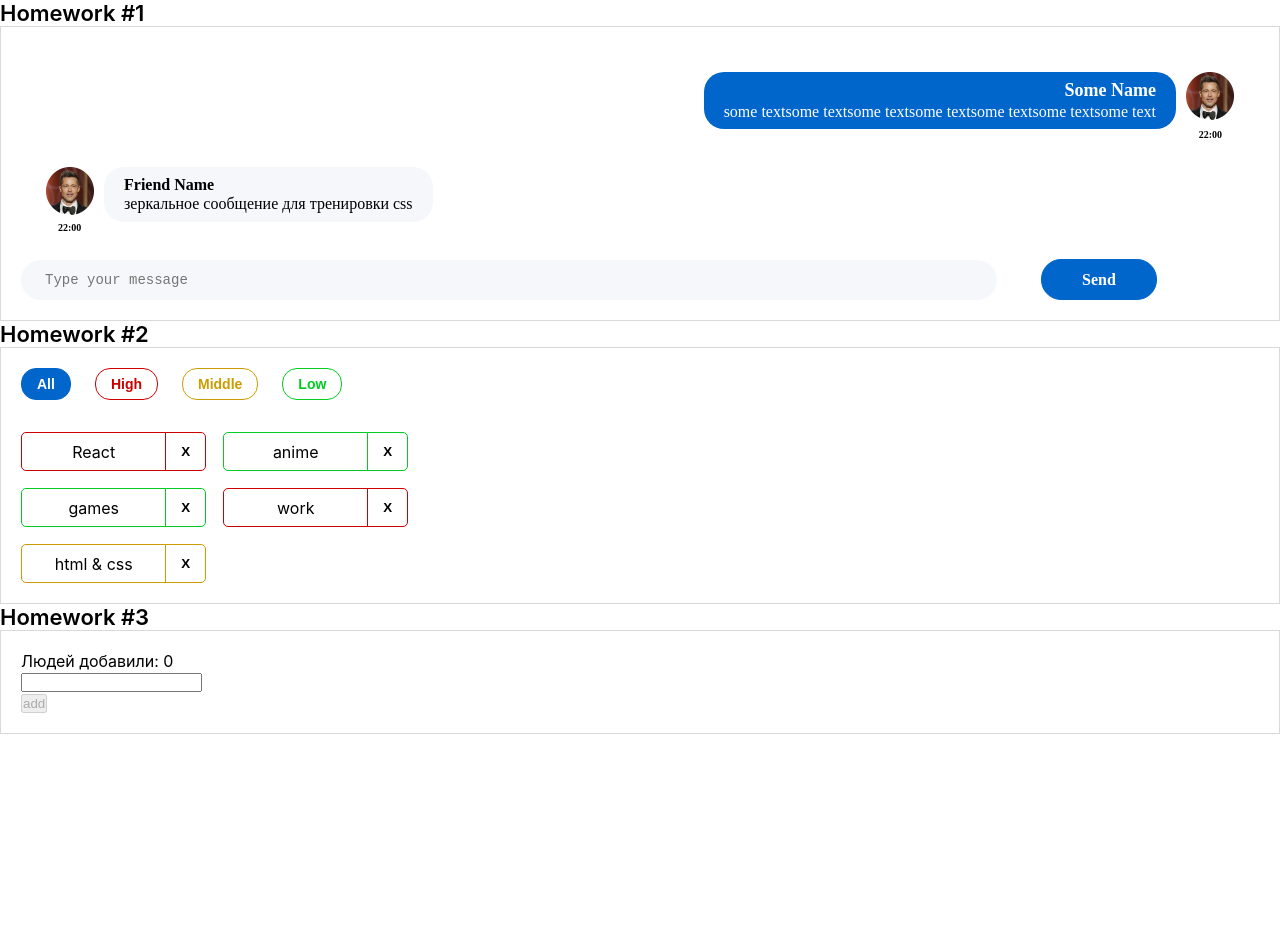
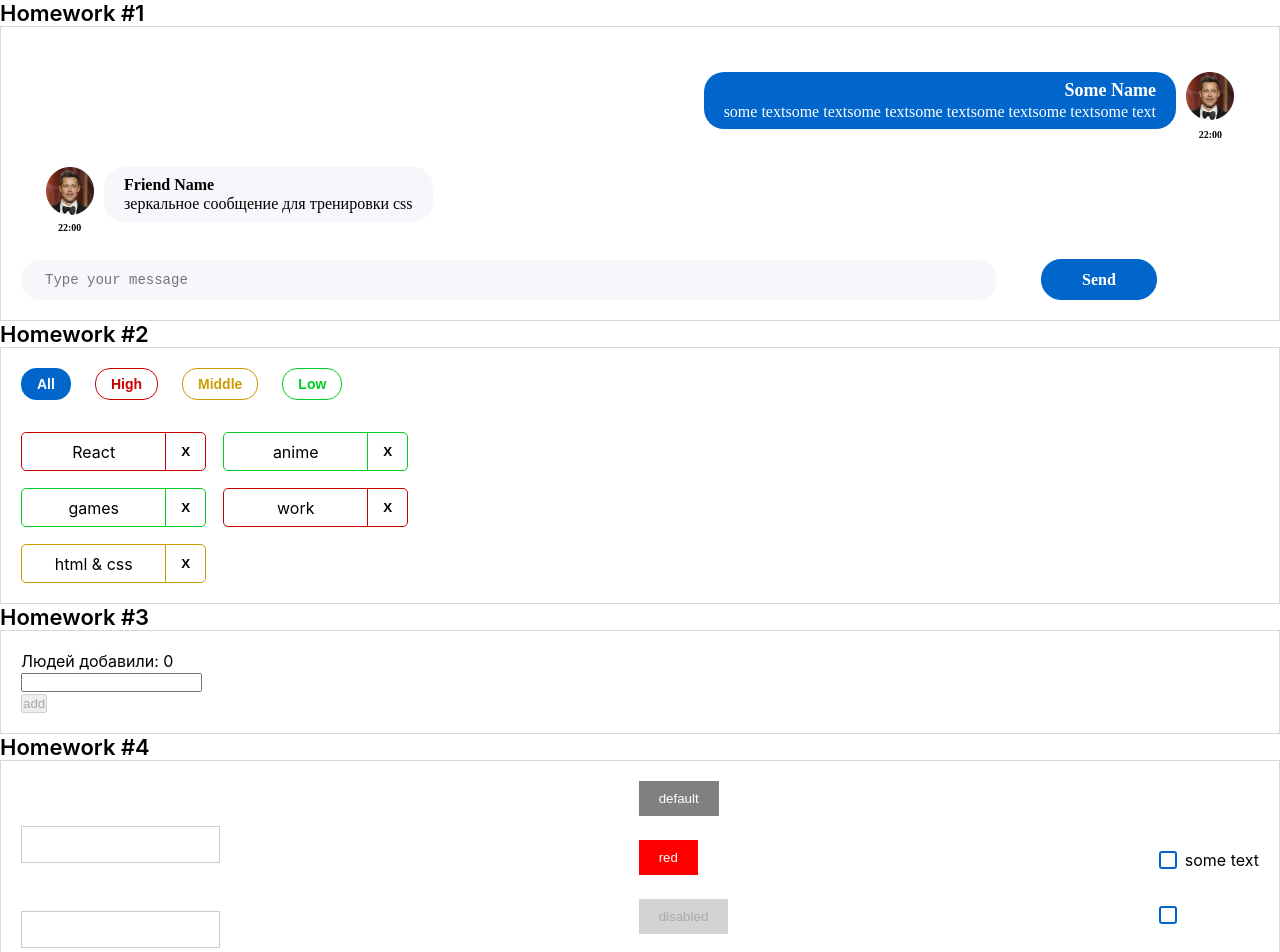
Before and after one commit to Dmitry-Poltaradnev/hws2, a React (Create React App) app: page /#/ in a window 1280 px wide. Shown: the top 952 px of the page. Before the commit the page ends 800 px from the top, so only its background shows below. Built offline with nearby package versions, Linux system fonts and the light colour scheme.

Commit message:
add: solve for hw3s2

```diff
--- a/src/s1-main/App.tsx
+++ b/src/s1-main/App.tsx
@@ -3,6 +3,7 @@ import s from './App.module.css'
 import HW1 from '../s2-homeworks/hw01/HW1'
 import HW2 from "../s2-homeworks/hw02/HW2";
 import HW3 from "../s2-homeworks/hw03/HW3";
+import HW4 from "../s2-homeworks/hw04/HW4";
 
 function App() {
     return (
@@ -11,7 +12,7 @@ function App() {
             {/*раскомментировать по ходу выполнения*/}
             <HW2/>
             <HW3/>
-            {/*<HW4/>*/}
+            <HW4/>
 
             {/*при выполнении дз 5 и более - закомментировать здесь дз 1-4, так как они есть внутри дз 5*/}
             {/*<HW5/>*/}
--- a/src/s2-homeworks/hw04/common/c1-SuperInputText/SuperInputText.module.css
+++ b/src/s2-homeworks/hw04/common/c1-SuperInputText/SuperInputText.module.css
@@ -1,20 +1,22 @@
-.input:focus {
+.inputWrapper {
+    display: flex;
+    flex-direction: column;
 }
 
 .input {
-}
-
-.inputWrapper {
+    padding: 10px;
+    border: 1px solid #ccc;
 }
 
 .superInput {
+    /* ваши стили для класса superInput */
 }
 
 .errorInput {
-}
-
-.errorInput:focus {
+    border-color: red;
 }
 
 .error {
+    color: red;
+    font-size: 12px;
 }
--- a/src/s2-homeworks/hw04/common/c1-SuperInputText/SuperInputText.tsx
+++ b/src/s2-homeworks/hw04/common/c1-SuperInputText/SuperInputText.tsx
@@ -7,14 +7,10 @@ import React, {
 } from 'react'
 import s from './SuperInputText.module.css'
 
-// тип пропсов обычного инпута
 type DefaultInputPropsType = DetailedHTMLProps<InputHTMLAttributes<HTMLInputElement>,
     HTMLInputElement>
 
-// здесь мы говорим что у нашего инпута будут такие же пропсы как у обычного инпута, кроме type
-// (чтоб не писать value: string, onChange: ...; они уже все описаны в DefaultInputPropsType)
 type SuperInputTextPropsType = Omit<DefaultInputPropsType, 'type'> & {
-    // и + ещё пропсы которых нет в стандартном инпуте
     onChangeText?: (value: string) => void
     onEnter?: () => void
     error?: ReactNode
@@ -32,27 +28,20 @@ const SuperInputText: React.FC<SuperInputTextPropsType> = (
         spanClassName,
         id,
 
-        ...restProps // все остальные пропсы попадут в объект restProps
+        ...restProps
     }
 ) => {
     const onChangeCallback = (e: ChangeEvent<HTMLInputElement>) => {
-        onChange?.(e) // если есть пропс onChange, то передать ему е (поскольку onChange не обязателен)
-
+        onChange?.(e)
         onChangeText?.(e.currentTarget.value)
     }
     const onKeyPressCallback = (e: KeyboardEvent<HTMLInputElement>) => {
         onKeyPress?.(e)
-
-        onEnter && // если есть пропс onEnter
-        e.key === 'Enter' && // и если нажата кнопка Enter
-        onEnter() // то вызвать его
+        onEnter && e.key === 'Enter' && onEnter()
     }
 
-    const finalSpanClassName = s.error
-        + (spanClassName ? ' ' + spanClassName : '')
-    const finalInputClassName = s.input
-        + (error ? ' ' + s.errorInput : ' ' + s.superInput)
-        + (className ? ' ' + className : '') // задача на смешивание классов
+    const finalSpanClassName = `${s.error} ${spanClassName ? spanClassName : ''}`
+    const finalInputClassName = `${s.input} ${error ? s.errorInput : s.superInput} ${className ? className : ''}`
 
     return (
         <div className={s.inputWrapper}>
@@ -62,12 +51,9 @@ const SuperInputText: React.FC<SuperInputTextPropsType> = (
                 onChange={onChangeCallback}
                 onKeyPress={onKeyPressCallback}
                 className={finalInputClassName}
-                {...restProps} // отдаём инпуту остальные пропсы если они есть (value например там внутри)
+                {...restProps}
             />
-            <span
-                id={id ? id + '-span' : undefined}
-                className={finalSpanClassName}
-            >
+            <span id={id ? id + '-span' : undefined} className={finalSpanClassName}>
                 {error}
             </span>
         </div>
--- a/src/s2-homeworks/hw04/common/c2-SuperButton/SuperButton.module.css
+++ b/src/s2-homeworks/hw04/common/c2-SuperButton/SuperButton.module.css
@@ -1,36 +1,26 @@
 .button {
+    padding: 10px 20px;
+    border: none;
+    cursor: pointer;
+}
+
+.default {
+    background-color: grey;
+    color: white;
+}
+
+.red {
+    background-color: red;
+    color: white;
+}
+
+.secondary {
+    background-color: blue;
+    color: white;
 }
 
 .disabled {
+    background-color: lightgrey;
+    color: darkgrey;
+    cursor: not-allowed;
 }
-
-.secondary {
-}
-
-.default {
-}
-
-.red {
-}
-
-.default:hover {
-}
-
-.red:hover {
-}
-
-.secondary:hover {
-}
-
-
-.default:active {
-}
-
-.secondary:active {
-}
-
-.red:active {
-}
-
-.button:disabled {
-}
--- a/src/s2-homeworks/hw04/common/c2-SuperButton/SuperButton.tsx
+++ b/src/s2-homeworks/hw04/common/c2-SuperButton/SuperButton.tsx
@@ -1,7 +1,6 @@
 import React, {ButtonHTMLAttributes, DetailedHTMLProps} from 'react'
 import s from './SuperButton.module.css'
 
-// тип пропсов обычной кнопки, children в котором храниться название кнопки там уже описан
 type DefaultButtonPropsType = DetailedHTMLProps<ButtonHTMLAttributes<HTMLButtonElement>,
     HTMLButtonElement>
 
@@ -14,21 +13,16 @@ const SuperButton: React.FC<SuperButtonPropsType> = (
         xType,
         className,
         disabled,
-        ...restProps // все остальные пропсы попадут в объект restProps, там же будет children
+        ...restProps
     }
 ) => {
-    const finalClassName = s.button
-        // + (disabled
-        //         ? ...
-        //         : xType === 'red'
-        //             ? ...
-        + (className ? ' ' + className : '') // задачка на смешивание классов
+    const finalClassName = `${s.button} ${xType === 'red' ? s.red : xType === 'secondary' ? s.secondary : s.default} ${disabled ? s.disabled : ''} ${className ? ' ' + className : ''}`
 
     return (
         <button
             disabled={disabled}
             className={finalClassName}
-            {...restProps} // отдаём кнопке остальные пропсы если они есть (children там внутри)
+            {...restProps}
         />
     )
 }
--- a/src/s2-homeworks/hw04/common/c3-SuperCheckbox/SuperCheckbox.tsx
+++ b/src/s2-homeworks/hw04/common/c3-SuperCheckbox/SuperCheckbox.tsx
@@ -5,7 +5,6 @@ import React, {
 } from 'react'
 import s from './SuperCheckbox.module.css'
 
-// тип пропсов обычного инпута
 type DefaultInputPropsType = DetailedHTMLProps<InputHTMLAttributes<HTMLInputElement>,
     HTMLInputElement>
 
@@ -20,19 +19,18 @@ const SuperCheckbox: React.FC<SuperCheckboxPropsType> = (
         onChangeChecked,
         className,
         spanClassName,
-        children, // в эту переменную попадёт текст, типизировать не нужно так как он затипизирован в React.FC
+        children,
         id,
 
-        ...restProps // все остальные пропсы попадут в объект restProps
+        ...restProps
     }
 ) => {
     const onChangeCallback = (e: ChangeEvent<HTMLInputElement>) => {
-        // задачка на написание онченджа
-
+        onChangeChecked?.(e.currentTarget.checked)
+        onChange?.(e)
     }
 
-    const finalInputClassName = s.checkbox
-        + (className ? ' ' + className : '')
+    const finalInputClassName = s.checkbox + (className ? ' ' + className : '')
 
     return (
         <label className={s.label}>
@@ -41,17 +39,14 @@ const SuperCheckbox: React.FC<SuperCheckboxPropsType> = (
                 type={'checkbox'}
                 onChange={onChangeCallback}
                 className={finalInputClassName}
-                {...restProps} // отдаём инпуту остальные пропсы если они есть (checked например там внутри)
+                {...restProps}
             />
             {children && (
-                <span
-                    id={id ? id + '-span' : undefined}
-                    className={s.spanClassName}
-                >
+                <span id={id ? id + '-span' : undefined} className={spanClassName}>
                     {children}
                 </span>
             )}
-        </label> // благодаря label нажатие на спан передастся в инпут
+        </label>
     )
 }
 
```
Also changed, not shown: src/s2-homeworks/hw04/HW4.tsx (+0 -8 lines), src/s2-homeworks/hw04/Stand.tsx (+0 -8 lines).
